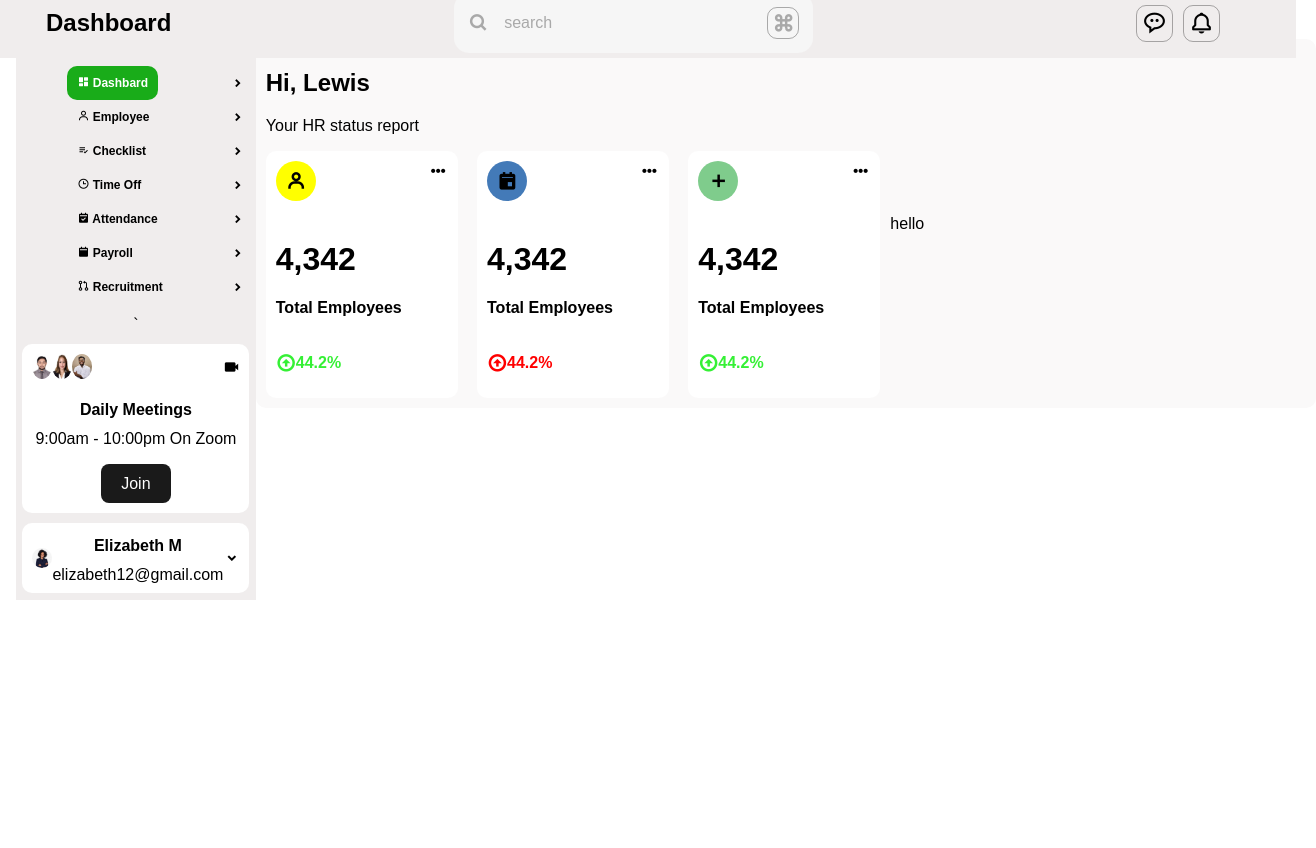
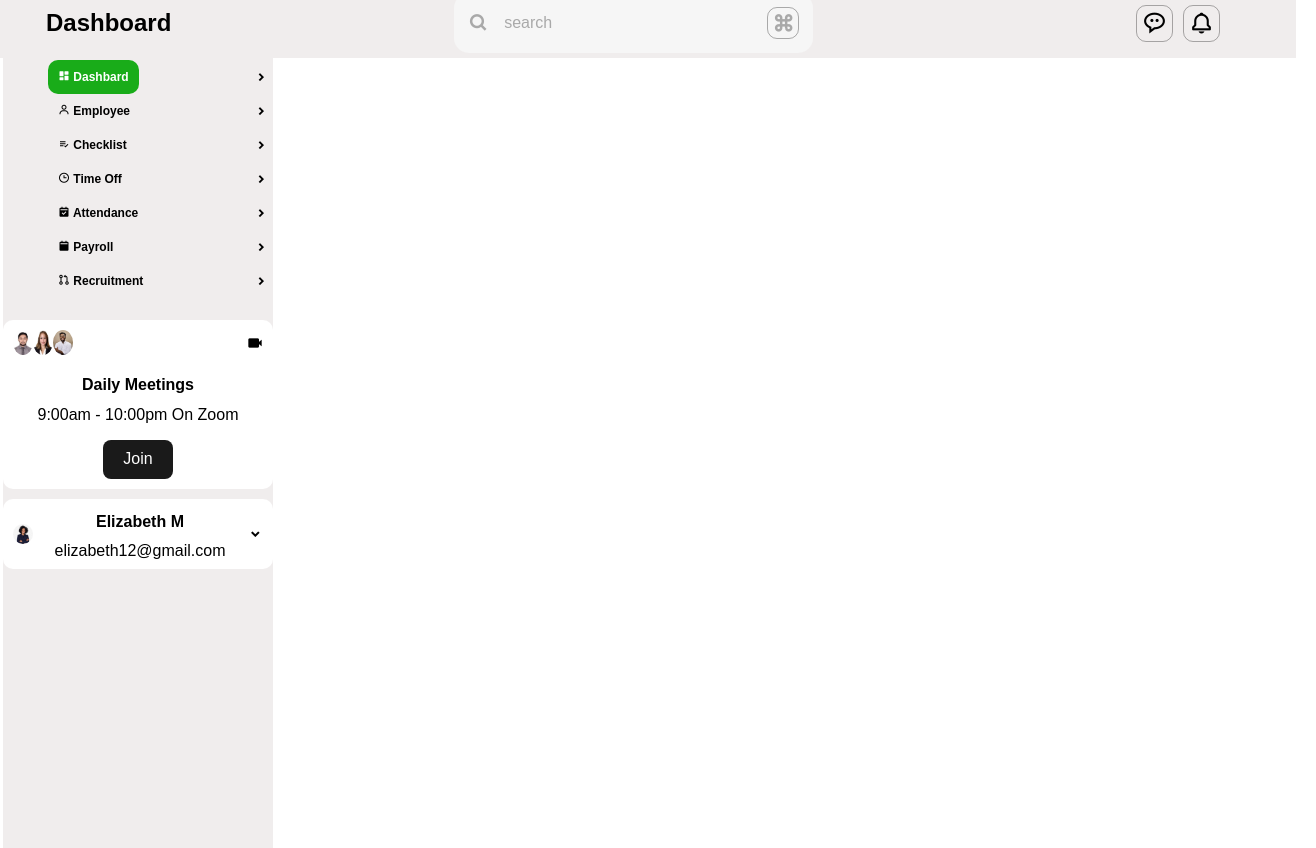
Before and after one commit to missynancy/dashboard, a React (Vite) app in the folder frontend/: page / in a window 1280 px wide. Shown: the whole page, 1316 px wide, since content can reach past the window. Before the commit the page ends 800 px from the top, so only its background shows below. Built offline with nearby package versions, Linux system fonts and the light colour scheme.

Commit message:
Refactor

```diff
--- a/frontend/src/App.jsx
+++ b/frontend/src/App.jsx
@@ -1,9 +1,13 @@
 import { Route, RouterProvider, createBrowserRouter, createRoutesFromElements } from 'react-router-dom'
 import MainLayout from './layout/MainLayout.jsx';
+import Home from './pages/Home.jsx'
+import './index.css'
 const router = createBrowserRouter(
     createRoutesFromElements
     (
-      <Route path='/' element={<MainLayout />}></Route>
+      <Route path='/' element={<MainLayout />}>
+        {/*   <Route index element={<Home />}/> */}
+      </Route>
     )
 )
 const App = () => {
--- a/frontend/src/components/Index.jsx
+++ b/frontend/src/components/Index.jsx
@@ -2,8 +2,6 @@ import img1 from '../assets/img1.jpg';
 import img2 from '../assets/img2.jpg';
 import img3 from '../assets/img3.jpg';
 import img4 from '../assets/img4.jpg';
-import '../index.css'
-
 function Index(){
     return(
         <body>
@@ -22,7 +20,6 @@ function Index(){
                     <i className='bx bx-bell message-icon'></i>
                 </div>
             </div>
-            <div className="body">
                 <header className='header'>
                     <nav className="navbar">
                         <ul>
@@ -54,7 +51,7 @@ function Index(){
                                 <a href="#"><i className='bx bx-git-pull-request'></i> Recruitment</a>
                                 <i className='bx bx-chevron-right'></i>
                             </li>
-                        </ul>`
+                        </ul>
                     </nav>
                     <div className="card">
                         <div className="card-top">
@@ -78,62 +75,6 @@ function Index(){
                         <i className='bx bx-chevron-down bx-down'></i>
                     </div>
                 </header>
-
-                <div className="dash-body">
-                    <div className="profile">
-                        <div className="profile-1">
-                            <h2>Hi, Lewis</h2>
-                            <p>Your HR status report</p>
-                            <div className="status">
-                                <div className="status-container">
-                                    <div className="status-top">
-                                        <i className='bx bx-user user-icon'></i>
-                                        <i className='bx bx-dots-horizontal-rounded dots'></i>
-                                    </div>
-                                    <div className="status-number">
-                                        <h1 className='numbers'>4,342</h1>
-                                        <h4>Total Employees</h4>
-                                    </div>
-                                    <div className="status-bottom">
-                                        <i className='bx bx-up-arrow-circle arrow-circle'></i>
-                                        <p>44.2%</p>
-                                    </div>
-                                </div>
-                                <div className="status-container">
-                                    <div className="status-top">
-                                        <i className='bx bxs-calendar-event'></i>
-                                        <i className='bx bx-dots-horizontal-rounded dots'></i>
-                                    </div>
-                                    <div className="status-number">
-                                        <h1 className='numbers'>4,342</h1>
-                                        <h4>Total Employees</h4>
-                                    </div>
-                                    <div className="red">
-                                        <i className='bx bx-up-arrow-circle arrow-circle'></i>
-                                        <p>44.2%</p>
-                                    </div>
-                                </div>
-                                <div className="status-container">
-                                    <div className="status-top">
-                                        <i className='bx bx-plus'></i>
-                                        <i className='bx bx-dots-horizontal-rounded dots'></i>
-                                    </div>
-                                    <div className="status-number">
-                                        <h1 className='numbers'>4,342</h1>
-                                        <h4>Total Employees</h4>
-                                    </div>
-                                    <div className="status-bottom">
-                                        <i className='bx bx-up-arrow-circle arrow-circle'></i>
-                                        <p>44.2%</p>
-                                    </div>
-                                </div>
-                            </div>
-                        </div>
-                        <div className="profile-2">hello</div>
-                    </div>
-                </div>
-            </div>
-
         </body>
     );
 }
--- a/frontend/src/index.css
+++ b/frontend/src/index.css
@@ -39,12 +39,11 @@ button:hover{
   flex-direction: column;
   width: 270px;
   text-align: center;
-  margin-left: -20px;
-  margin: 0;
-  bottom: 0;
-  padding: 0.5%;
   background-color: #f0eded;
+  position: absolute;
   margin-top: 40px;
+  margin-left: -13px;
+  height: 100vh;
 }
 
 .navbar ul{
@@ -134,10 +133,6 @@ header img{
   font-weight: 20px;
   font-weight: 600;
 }
-
-
-
-
 
 /* topbar */
 .top-bar{
--- a/frontend/src/layout/MainLayout.jsx
+++ b/frontend/src/layout/MainLayout.jsx
@@ -1,4 +1,3 @@
-
 import { Outlet } from 'react-router-dom'
 import Index from '../components/Index'
 const MainLayout = () => {
--- /dev/null
+++ b/frontend/src/pages/Home.jsx
@@ -0,0 +1,61 @@
+const Home = () => {
+	return (
+	<>
+	            <div className="dash-body">
+                    <div className="profile">
+                        <div className="profile-1">
+                            <h2>Hi, Lewis</h2>
+                            <p>Your HR status report</p>
+                            <div className="status">
+                                <div className="status-container">
+                                    <div className="status-top">
+                                        <i className='bx bx-user user-icon'></i>
+                                        <i className='bx bx-dots-horizontal-rounded dots'></i>
+                                    </div>
+                                    <div className="status-number">
+                                        <h1 className='numbers'>4,342</h1>
+                                        <h4>Total Employees</h4>
+                                    </div>
+                                    <div className="status-bottom">
+                                        <i className='bx bx-up-arrow-circle arrow-circle'></i>
+                                        <p>44.2%</p>
+                                    </div>
+                                </div>
+                                <div className="status-container">
+                                    <div className="status-top">
+                                        <i className='bx bxs-calendar-event'></i>
+                                        <i className='bx bx-dots-horizontal-rounded dots'></i>
+                                    </div>
+                                    <div className="status-number">
+                                        <h1 className='numbers'>4,342</h1>
+                                        <h4>Total Employees</h4>
+                                    </div>
+                                    <div className="red">
+                                        <i className='bx bx-up-arrow-circle arrow-circle'></i>
+                                        <p>44.2%</p>
+                                    </div>
+                                </div>
+                                <div className="status-container">
+                                    <div className="status-top">
+                                        <i className='bx bx-plus'></i>
+                                        <i className='bx bx-dots-horizontal-rounded dots'></i>
+                                    </div>
+                                    <div className="status-number">
+                                        <h1 className='numbers'>4,342</h1>
+                                        <h4>Total Employees</h4>
+                                    </div>
+                                    <div className="status-bottom">
+                                        <i className='bx bx-up-arrow-circle arrow-circle'></i>
+                                        <p>44.2%</p>
+                                    </div>
+                                </div>
+                            </div>
+                        </div>
+                        <div className="profile-2">hello</div>
+                    </div>
+                </div>
+	</>
+	)
+}
+
+export default Home;
```
